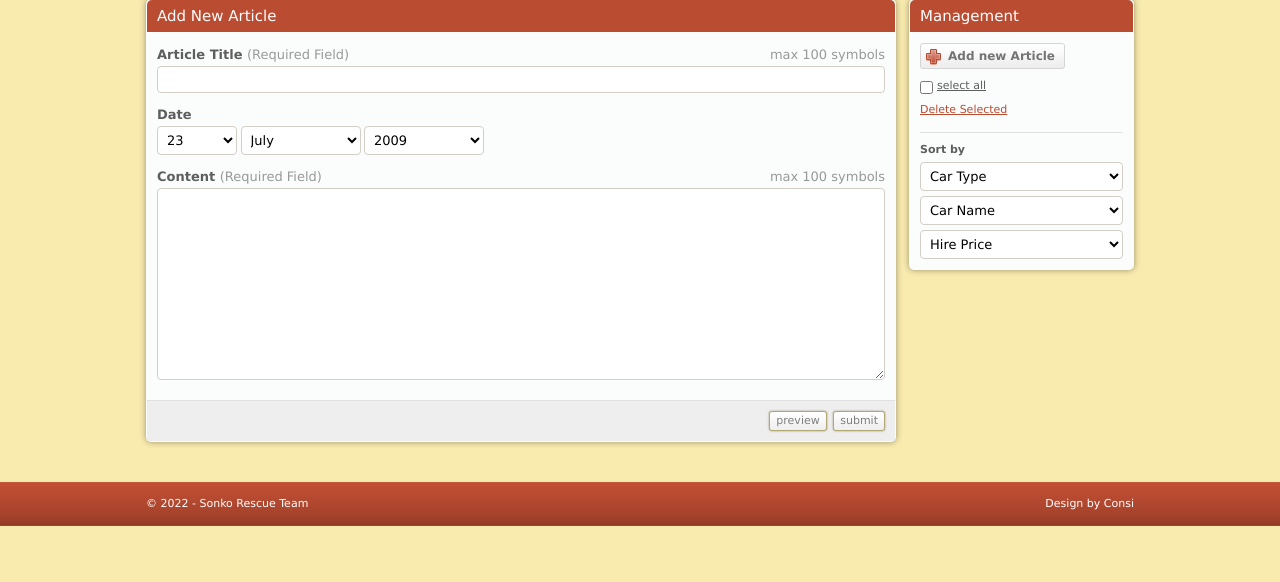
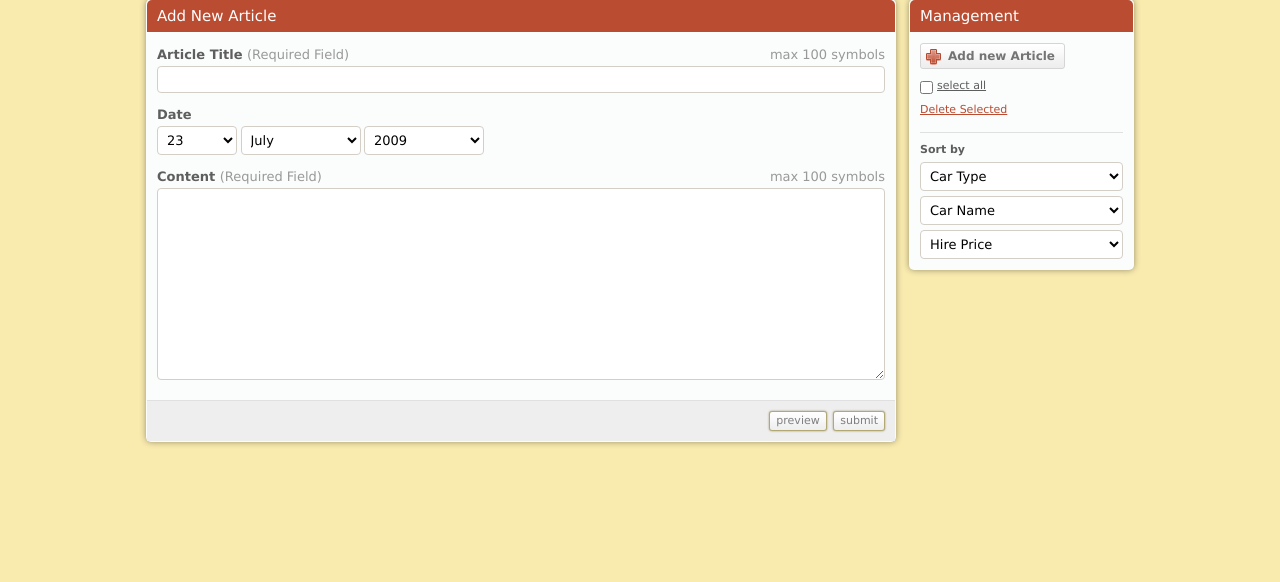
Before and after one commit to riyaz3036/Atoz-cars, a PHP site: page /admin/indexx.php in a window 1280 px wide. Shown: the part 158-740 px from the top of the page. Run offline with PHP 8.4, Linux system fonts and the light colour scheme; a user stored in the database is signed in.

Commit message:
Update indexx.php

```diff
--- a/admin/indexx.php
+++ b/admin/indexx.php
@@ -136,16 +136,6 @@
 </div>
 <!-- End Container -->
 
-<!-- Footer -->
-<div id="footer">
-	<div class="shell">
-		<span class="left">&copy; <?php echo date("Y");?> - Sonko Rescue Team</span>
-		<span class="right">
-			Design by Consi</a>
-		</span>
-	</div>
-</div>
-<!-- End Footer -->
 
 </body>
 </html>
```
